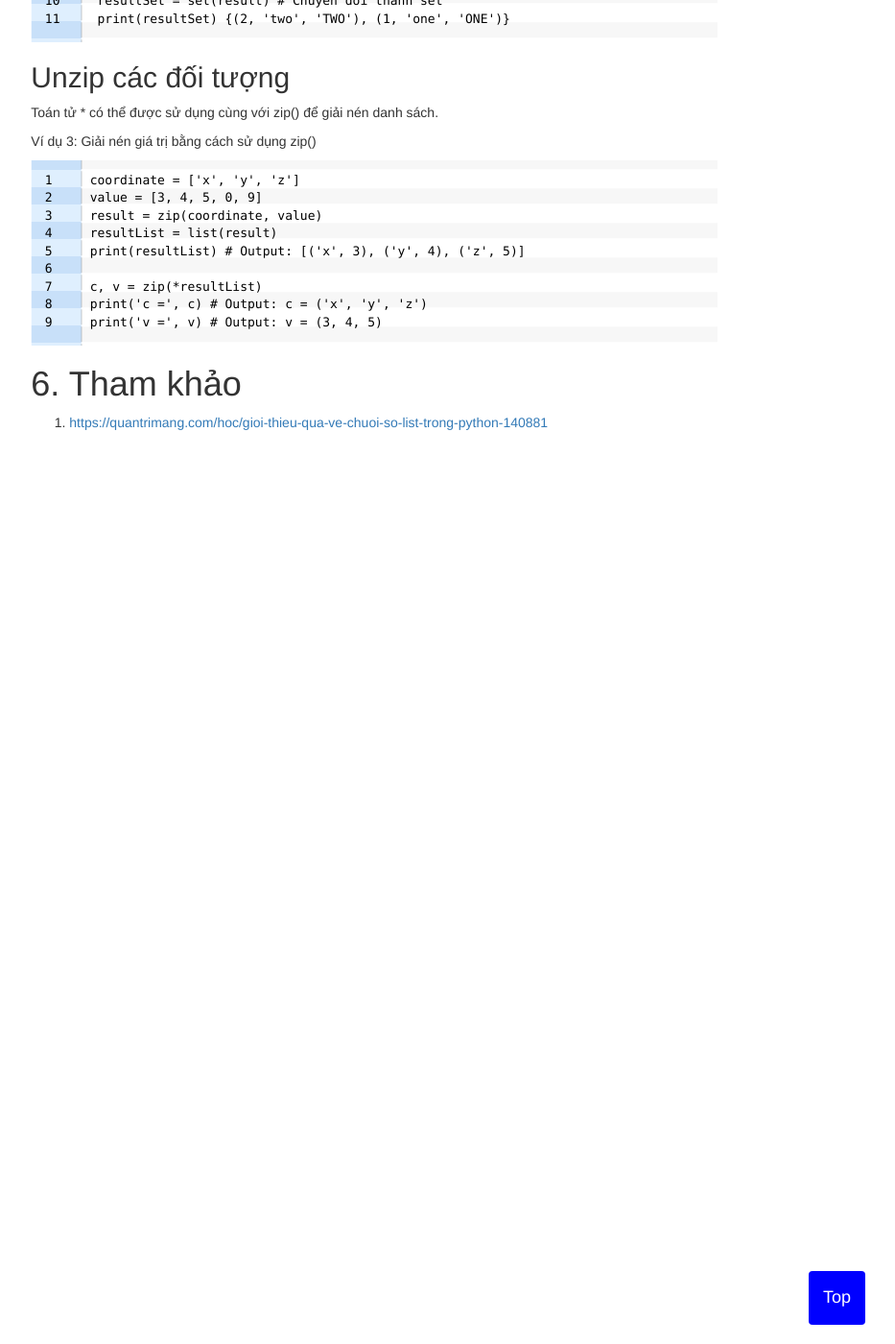
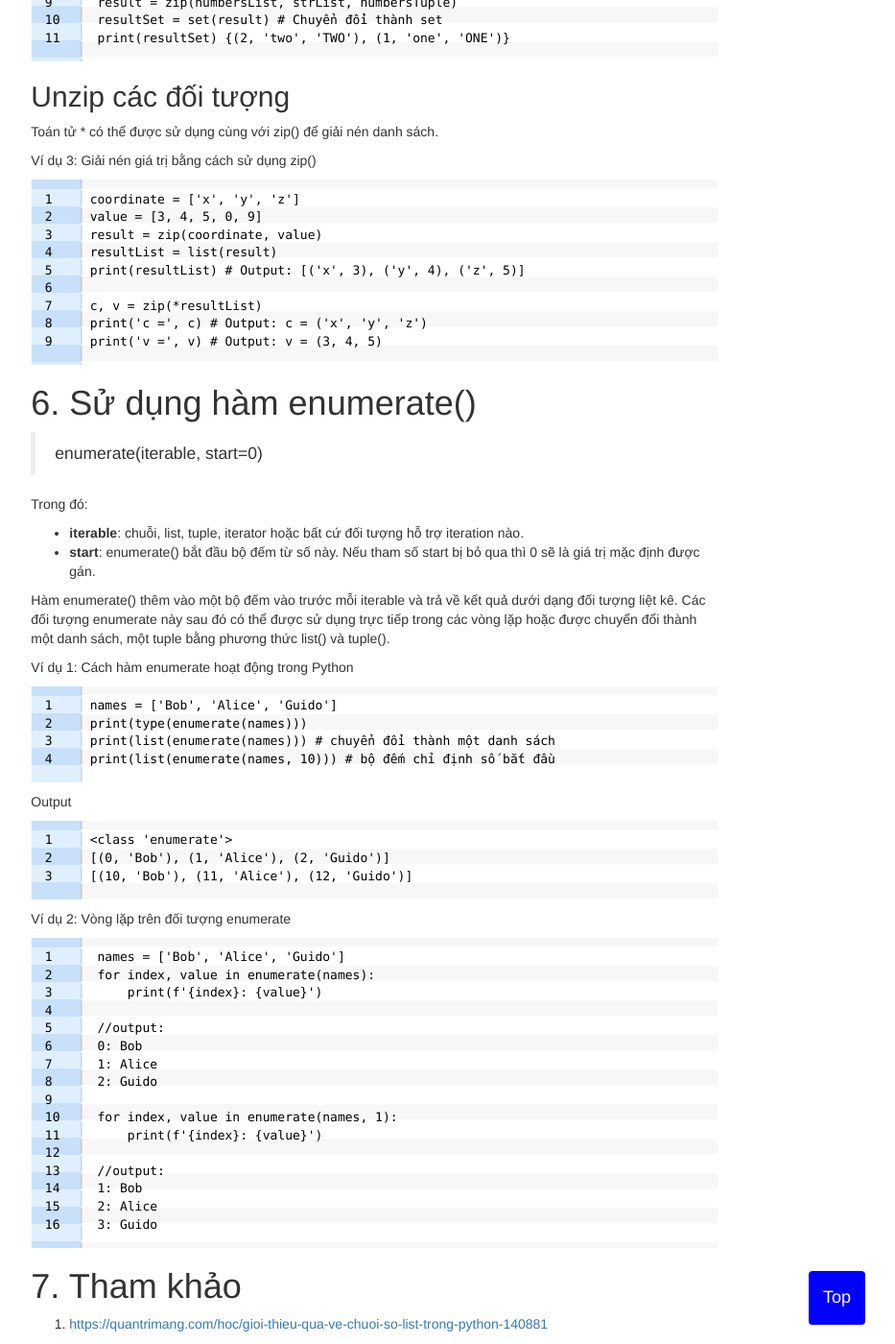
Before and after one commit to d12life/d12life.github.io, a Jekyll site: the page built from _posts/2022-12-30-du-lieu-kieu-collection-trong-python.md, in a window 1280 px wide and 1400 px high, scrolled down 15838 px. Shown: the whole window at 96% size, without its empty margins (250-1183 px from the left). Built offline with Jekyll 4.4.1, drawn with Linux system fonts in a browser that asks for light colours; nearby versions of some CDN libraries; some of the changed text lies outside the part shown.

Commit message:
bổ sung hàm enemurate vào kiểu dữ liệu collection

````diff
--- a/_posts/2022-12-30-du-lieu-kieu-collection-trong-python.md
+++ b/_posts/2022-12-30-du-lieu-kieu-collection-trong-python.md
@@ -699,5 +699,49 @@ print('c =', c) # Output: c = ('x', 'y', 'z')
 print('v =', v) # Output: v = (3, 4, 5)
 ```
 
-# 6. Tham khảo
+# 6. Sử dụng hàm enumerate()
+
+>enumerate(iterable, start=0)
+
+Trong đó:
+- **iterable**: chuỗi, list, tuple, iterator hoặc bất cứ đối tượng hỗ trợ iteration nào.
+- **start**: enumerate() bắt đầu bộ đếm từ số này. Nếu tham số start bị bỏ qua thì 0 sẽ là giá trị mặc định được gán.
+
+Hàm enumerate() thêm vào một bộ đếm vào trước mỗi iterable và trả về kết quả dưới dạng đối tượng liệt kê. Các đối tượng enumerate này sau đó có thể được sử dụng trực tiếp trong các vòng lặp hoặc được chuyển đổi thành một danh sách, một tuple bằng phương thức list() và tuple().
+
+Ví dụ 1: Cách hàm enumerate hoạt động trong Python
+```
+names = ['Bob', 'Alice', 'Guido']
+print(type(enumerate(names)))
+print(list(enumerate(names))) # chuyển đổi thành một danh sách
+print(list(enumerate(names, 10))) # bộ đếm chỉ định số bắt đầu
+```
+Output
+```
+<class 'enumerate'>
+[(0, 'Bob'), (1, 'Alice'), (2, 'Guido')]
+[(10, 'Bob'), (11, 'Alice'), (12, 'Guido')]
+```
+
+Ví dụ 2: Vòng lặp trên đối tượng enumerate
+```
+names = ['Bob', 'Alice', 'Guido']
+for index, value in enumerate(names):
+    print(f'{index}: {value}')
+
+//output:
+0: Bob
+1: Alice
+2: Guido
+
+for index, value in enumerate(names, 1):
+    print(f'{index}: {value}')
+
+//output:
+1: Bob
+2: Alice
+3: Guido
+```
+
+# 7. Tham khảo
 1. [https://quantrimang.com/hoc/gioi-thieu-qua-ve-chuoi-so-list-trong-python-140881](https://quantrimang.com/hoc/gioi-thieu-qua-ve-chuoi-so-list-trong-python-140881)
````
